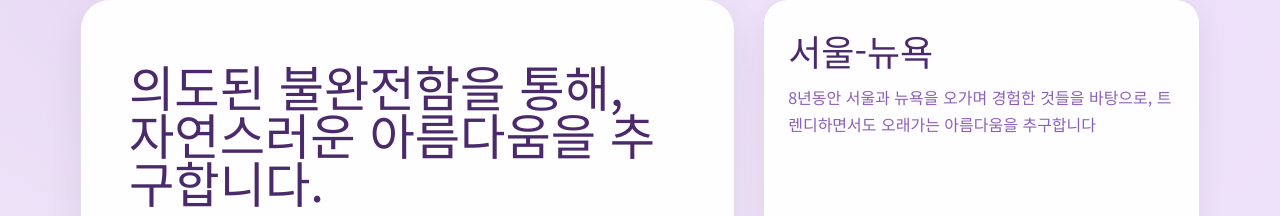
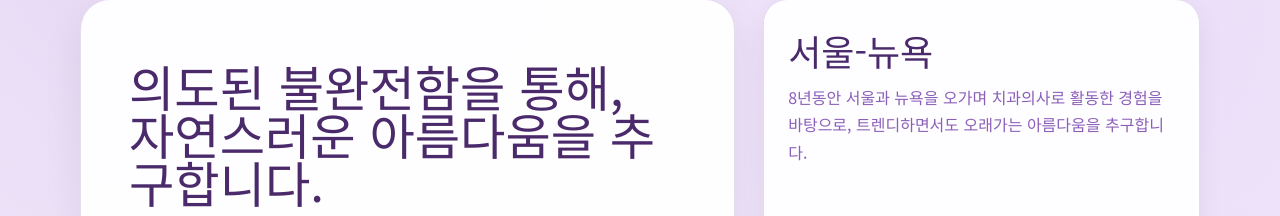
Before and after one commit to dnfntk13/Lofi-dental, a website: page index.html in a window 1280 px wide. Shown: the part 225-441 px from the top of the page. Drawn offline with Linux system fonts and the light colour scheme; a web font is replaced by a local one.

Commit message:
Update Seoul-New York experience copy on Korean page

```diff
--- a/index.html
+++ b/index.html
@@ -427,7 +427,7 @@
           <aside class="hero-side">
             <article class="stat">
               <p class="stat-value">서울-뉴욕</p>
-              <p class="stat-label">8년동안 서울과 뉴욕을 오가며 경험한 것들을 바탕으로, 트렌디하면서도 오래가는 아름다움을 추구합니다</p>
+              <p class="stat-label">8년동안 서울과 뉴욕을 오가며 치과의사로 활동한 경험을 바탕으로, 트렌디하면서도 오래가는 아름다움을 추구합니다.</p>
             </article>
           </aside>
         </section>
```
